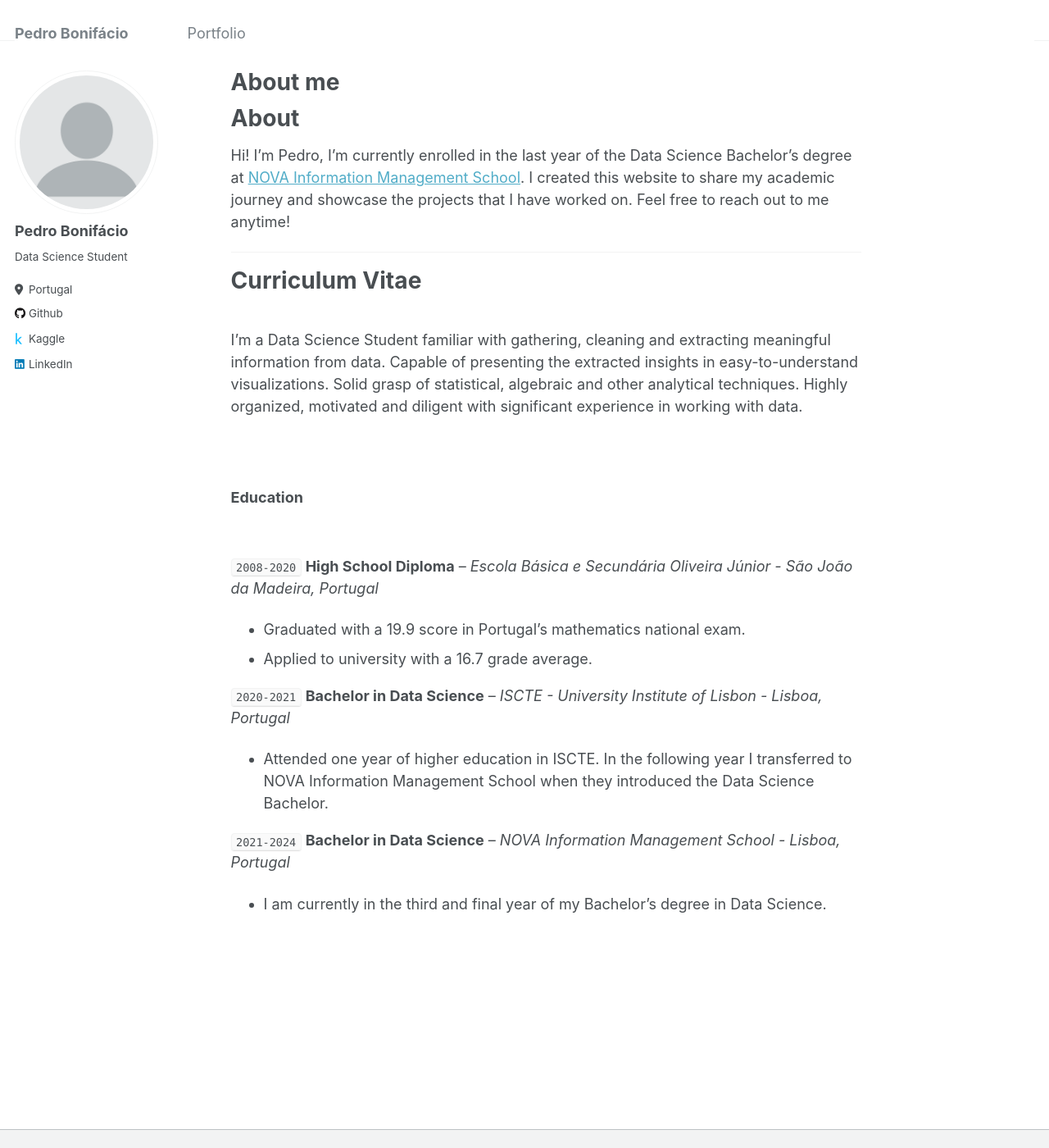
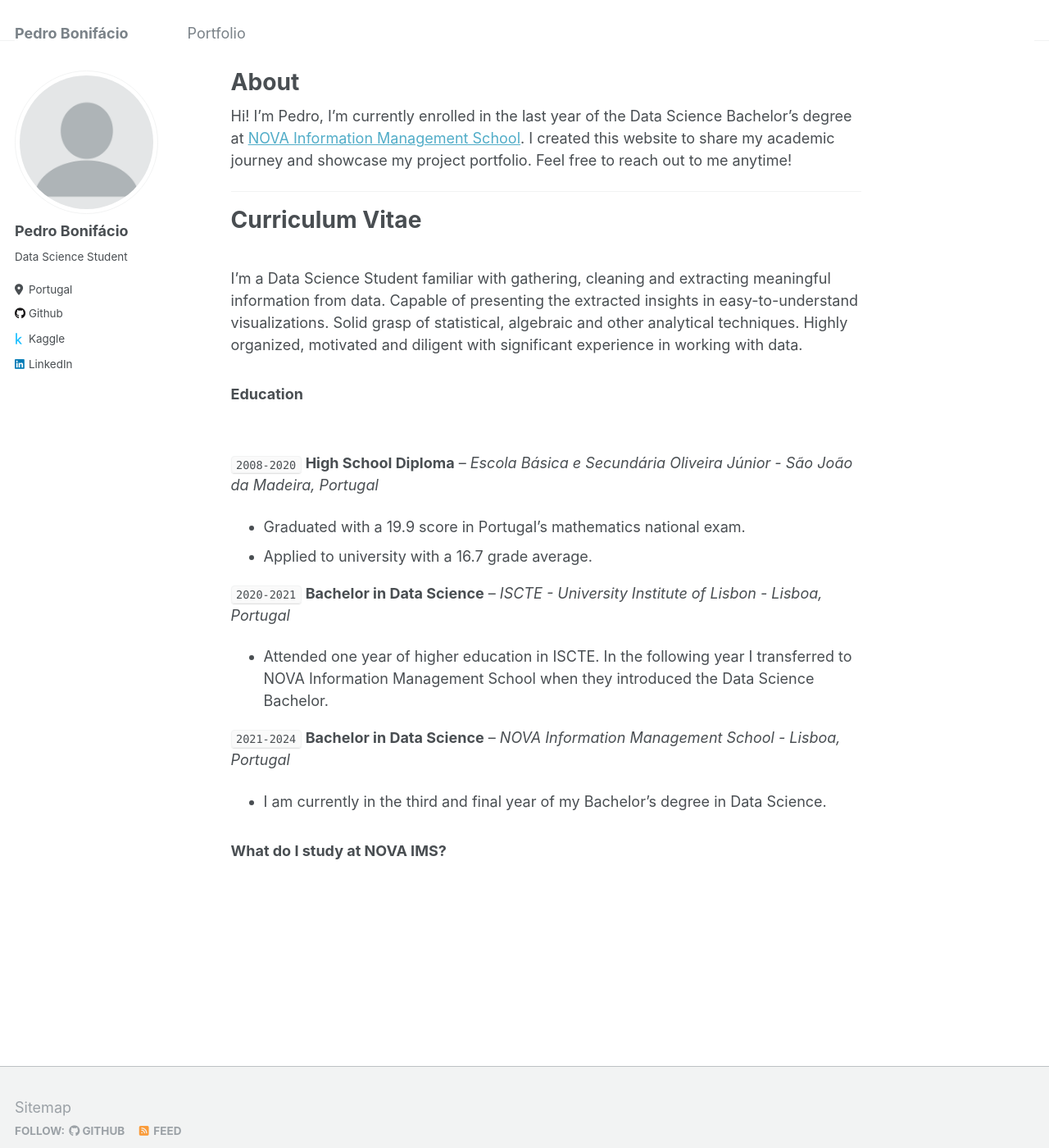
Before and after one commit to pedro-bonifacio/pedro-bonifacio.github.io, a Jekyll site: the page built from _pages/about.md, in a window 1280 px wide and 1400 px high. Shown: the whole window at 82% size. Built offline with Jekyll 4.4.1, drawn with Linux system fonts in a browser that asks for light colours.

Commit message:
basic changes #2

```diff
--- a/_pages/about.md
+++ b/_pages/about.md
@@ -1,6 +1,6 @@
 ---
 permalink: /
-title: "About me"
+title: "About"
 author_profile: true
 redirect_from:
   - /about/
@@ -8,11 +8,9 @@ redirect_from:
 ---
 
 
-# About
-
 Hi! I'm Pedro, I'm currently enrolled in the last year of the Data Science Bachelor's
 degree at [NOVA Information Management School](https://www.novaims.unl.pt/).
-I created this website to share my academic journey and showcase the projects that I have worked on.
+I created this website to share my academic journey and showcase my project portfolio.
 Feel free to reach out to me anytime!
 
 ---
@@ -25,7 +23,6 @@ in easy-to-understand visualizations. Solid grasp of statistical, algebraic and
 other analytical techniques. Highly organized, motivated and diligent with
 significant experience in working with data.
 
-&nbsp;
 
 
 ### Education
@@ -44,3 +41,5 @@ the Data Science Bachelor.
 
 `2021-2024` **Bachelor in Data Science** – *NOVA Information Management School - Lisboa, Portugal*
 - I am currently in the third and final year of my Bachelor’s degree in Data Science.
+
+### What do I study at NOVA IMS?
```
